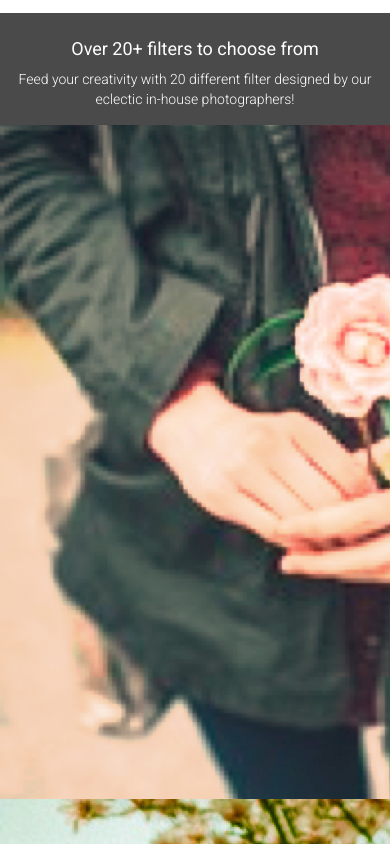
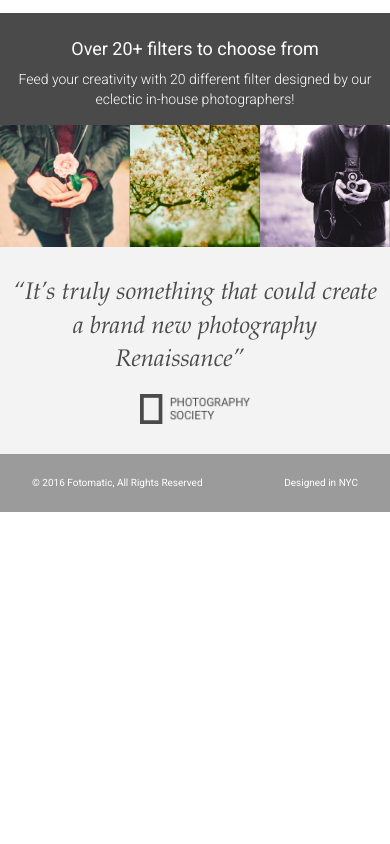
Before and after one commit to Talon1024/Fotomatic, a plain HTML site: page index.html in a window 390 px wide. Shown: the part 1240-2084 px from the top of the page. After the commit the page ends 1752 px from the top, so only its background shows below. Drawn offline with Linux system fonts and the light colour scheme; a web font is replaced by a local one.

Commit message:
Fix filters and quotes sections and footer

```diff
--- a/resources/css/style.css
+++ b/resources/css/style.css
@@ -326,6 +326,11 @@ header .mobile {
 #filters-section .images-container {
   max-width: 100%;
   padding: 0 1%;
+  display: flex;
+}
+
+#filters-section .images-container .image-container img {
+  width: 100%;
 }
 
 @media only screen and (max-width: 760px) {
@@ -364,11 +369,11 @@ header .mobile {
   background-color: #f3f3f3;
 }
 
-#quotes-section content {
+#quotes-section .content {
   padding: 5rem 0;
 }
 
-#quotes-section quote {
+#quotes-section .quote {
   padding-right: 1.875rem;
   font-family: "Palatino", serif;
   font-size: 1.875rem;
@@ -377,21 +382,21 @@ header .mobile {
   color: #4a4a4a;
 }
 
-#quotes-section quote-citation {
+#quotes-section .quote-citation {
   height: 1.875rem;
 }
 
 @media only screen and (max-width: 760px) {
-  #quotes-section content {
+  #quotes-section .content {
     padding: 1.875rem .625rem;
   }
 
-  #quotes-section quote {
+  #quotes-section .quote {
     font-size: 1.5rem;
     line-height: 1.4;
   }
 
-  #quotes-section quote-citation {
+  #quotes-section .quote-citation {
     display: block;
     padding-top: 1rem;
     margin: auto;
@@ -415,7 +420,7 @@ footer .copyright {
   flex-grow: 1;
 }
 
-@media only screen and (min-width: 760px) {
+@media only screen and (max-width: 760px) {
   footer .content {
     font-size: .625rem;
   }
```
Also changed, not shown: index.html (+0 -1 lines).
